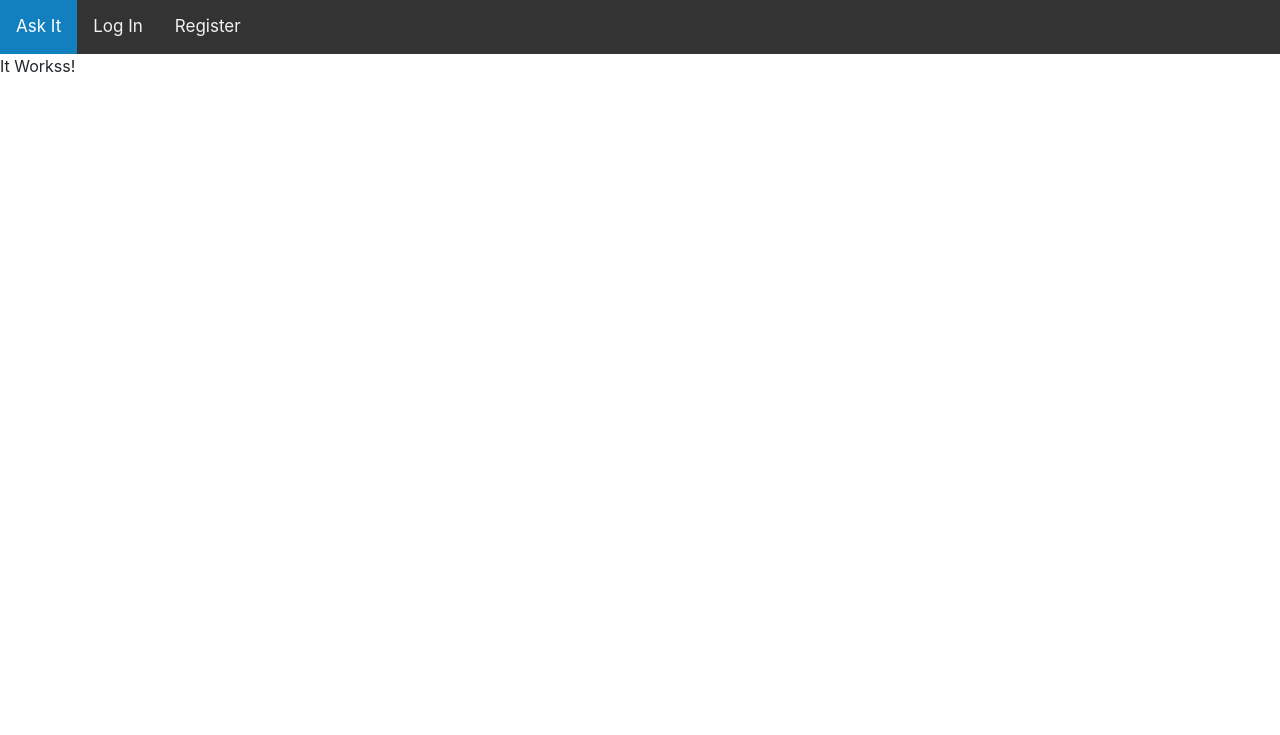
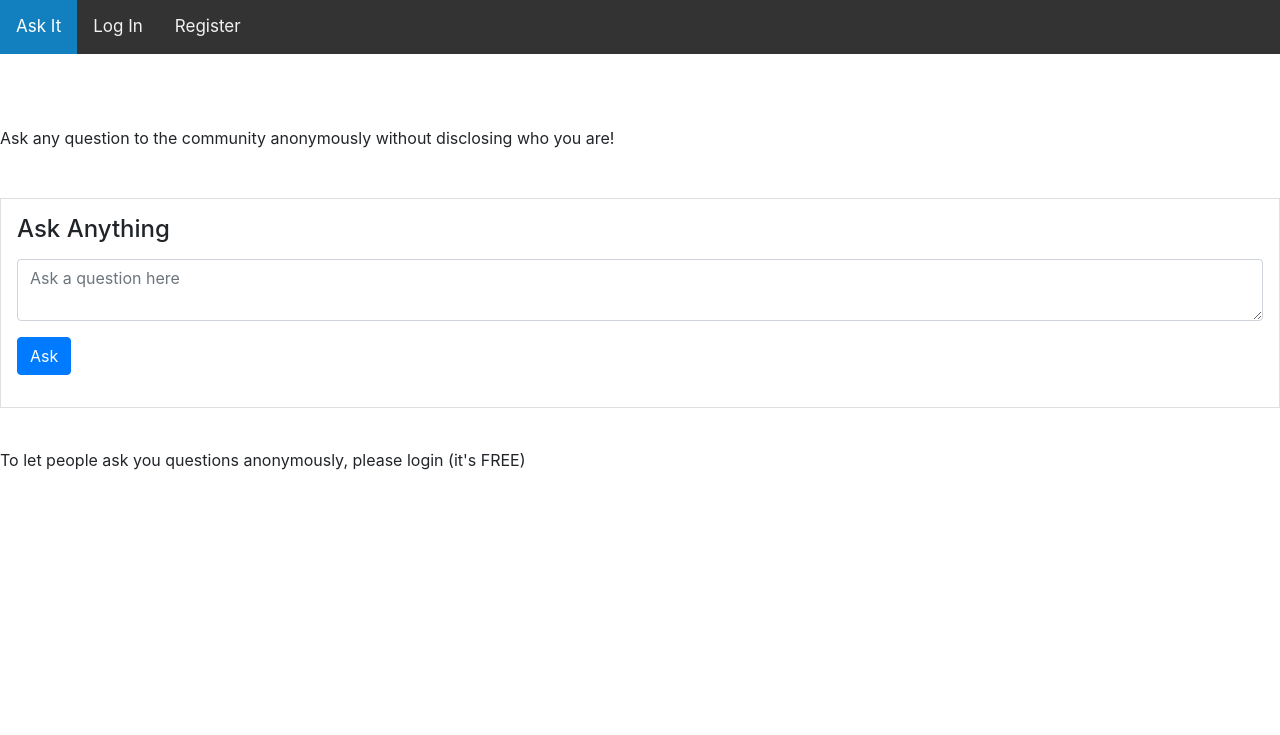
Before and after one commit to anubhav06/what-is-it, a Django app: page / in a window 1280 px wide. Shown: the top 735 px of the page. Run offline with Django 3.2, Linux system fonts and the light colour scheme; data that the repository does not hold is empty; some libraries are stand-ins or nearby versions.

Commit message:
Anonymous questions/answers

```diff
--- /dev/null
+++ b/askIt/static/askIt/main.js
@@ -0,0 +1,20 @@
+document.addEventListener('DOMContentLoaded', function() {
+    console.log('Loaded')
+
+    document.addEventListener('click', event => {
+
+        const element = event.target;
+        console.log("clicked")
+        // Get the clicked element id and check if it contains `answer-btn`
+        if(element.id.indexOf('answer-btn') > -1){
+
+            console.log('Clicked at edit btn')
+            // Get the clicked element id and split the actuall id from `answer-btn`
+            const id = element.id.split('answer-btn')[1]
+            document.querySelector(`#question${id}`).style.display = `none`
+            document.querySelector(`#answerQuestion${id}`).style.display = 'block'
+        }
+
+    })
+
+})
--- a/askIt/templates/askIt/index.html
+++ b/askIt/templates/askIt/index.html
@@ -3,6 +3,75 @@
 
 {% block body %}
 
-    It Workss!
+
+    <br><br><br> Ask any question to the community anonymously without disclosing who you are! <br><br><br>
+    <div class="box">
+        <form action="{% url 'index' %}" method="POST">
+            {% csrf_token %}
+            <div class="form-group">
+                <h4> Ask Anything </h4>
+            </div>
+            <div class="form-group">
+                <textarea class="form-control" placeholder="Ask a question here" name="content" required></textarea>
+            </div>
+            <div class="form-group">
+                <button class="btn btn-primary" type="submit"> Ask </button>
+            </div>
+        </form>
+    </div>
+    <br> To let people ask you questions anonymously, please login (it's FREE) <br><br><br><br><br><br><br><br><br><br><br><br>
+
+    {% for question in questions %}
+
+        <div class="box">
+            <div class="question" id = "question{{question.id}}">
+                {{question.content}} <br>
+                {{question.timestamp}} <br>
+
+                {% if question.poster == None %}
+                    {{question.randomPoster}} <br>
+                {% else %}
+                    {{question.poster}} <br>
+                {% endif %}
+                <button class="answer-btn" id="answer-btn{{question.id}}" > Answer </button>
+            </div>
+
+            <div>
+                {% if answers %}
+                    {% for answer in answers %}
+                        {% if answer.question == question %}
+                            {{answer.content}} <br>
+                        {% endif %}
+                    {% endfor %}
+                {% endif %}
+            </div>
+
+            <div class="answerQuestion" id="answerQuestion{{question.id}}" style="display: none;">
+                <form action="{% url 'index' %}" method="POST" id="answer-form">
+                    {% csrf_token %}
+                    <div class="form-group">
+                        <h6> Answer Question </h6>
+                        <h8> {{question.content}} </h8>
+                    </div>
+
+                    <!-- Pass the question id -->
+                    <input class="question-id" name="question-id" type="hidden" value="{{question.id}}">
+
+                    <div class="form-group">
+                        <textarea class="answer-content form-control" id="answer-content{{question.id}}" name="answerContent" required></textarea>
+                    </div>
+                    <div class="form-group">
+                        <input class="answer-form-submit btn btn-primary" id="answer-form-submit{{question.id}}"  type="submit" value="Answer"/>
+                    </div>
+                </form>
+            </div>
+        </div>
+
+    {% endfor %}
 
 {% endblock %}
+
+
+{% block script %}
+    <script src="{% static 'askIt/main.js' %}" ></script>
+{% endblock %}
--- a/askIt/templates/askIt/login.html
+++ b/askIt/templates/askIt/login.html
@@ -13,7 +13,7 @@
                     <div>{{ message }}</div>
                 {% endif %}
 
-                <form action="{% url 'login' %}" method="post">
+                <form action="{% url 'login' %}" method="POST">
                     {% csrf_token %}
                     <div class="form-group">
                         <input autofocus class="form-control login-register" type="text" name="username" placeholder="Username">
--- a/askIt/templates/askIt/register.html
+++ b/askIt/templates/askIt/register.html
@@ -12,7 +12,7 @@
                     <div>{{ message }}</div>
                 {% endif %}
 
-                <form action="{% url 'register' %}" method="post">
+                <form action="{% url 'register' %}" method="POST">
                     {% csrf_token %}
                     <div class="form-group">
                         <input class="form-control" autofocus type="text" name="username" placeholder="Username">
--- a/askIt/views.py
+++ b/askIt/views.py
@@ -6,13 +6,47 @@ from django.shortcuts import render
 from django.urls import reverse
 from django.contrib.auth.decorators import login_required
 
-from .models import User
+from .models import Answers, User, Questions
 
 # Create your views here.
 
 
 def index(request):
-    return render(request, "askIt/index.html")
+
+    if request.method == "POST":
+
+        if request.user is None:
+            return HttpResponse('User not logged in !')
+
+        if request.POST.get("content"):
+            content = request.POST["content"]
+            if content.isspace() or content == "":
+                return HttpResponse('You cannot ask an empty question !')
+
+            questions = Questions(content= request.POST["content"], randomPoster = "Anonymous")
+            questions.save()
+
+        else:
+            answerContent = request.POST["answerContent"]
+            if answerContent.isspace() or answerContent == "":
+                return HttpResponse('Your answer cannot be empty!')
+
+            questionId = request.POST["question-id"]
+            questions = Questions.objects.get(id = questionId)
+
+            answers = Answers(question= questions ,content=answerContent, randomPoster = "Anonymous")
+            answers.save()
+
+        return HttpResponseRedirect(reverse("index"))
+
+    else:
+        questions = Questions.objects.all()
+        answers = Answers.objects.all()
+
+        return render(request, "askIt/index.html", {
+            "questions" : questions,
+            "answers" : answers,
+        })
 
 
 
```
Also changed, not shown: askIt/models.py (+25 -0 lines), askIt/migrations/0001_initial.py.
